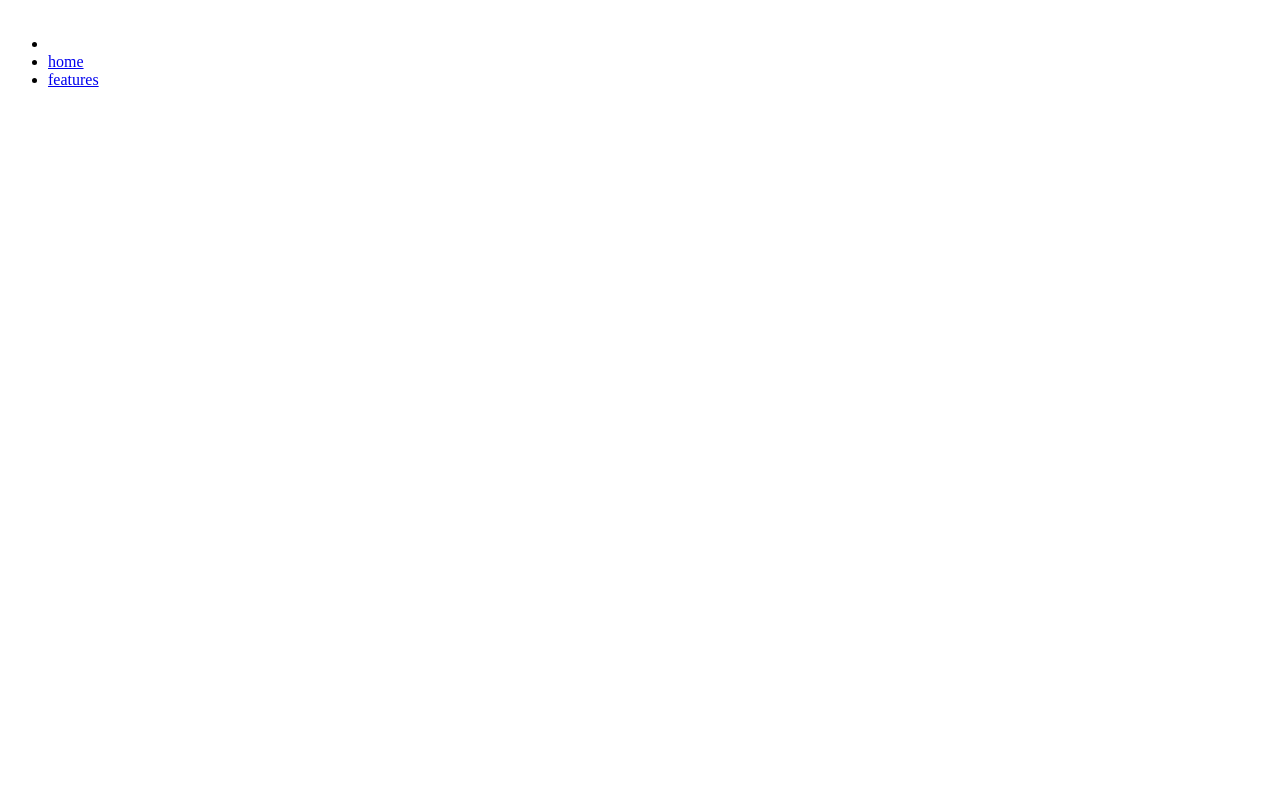
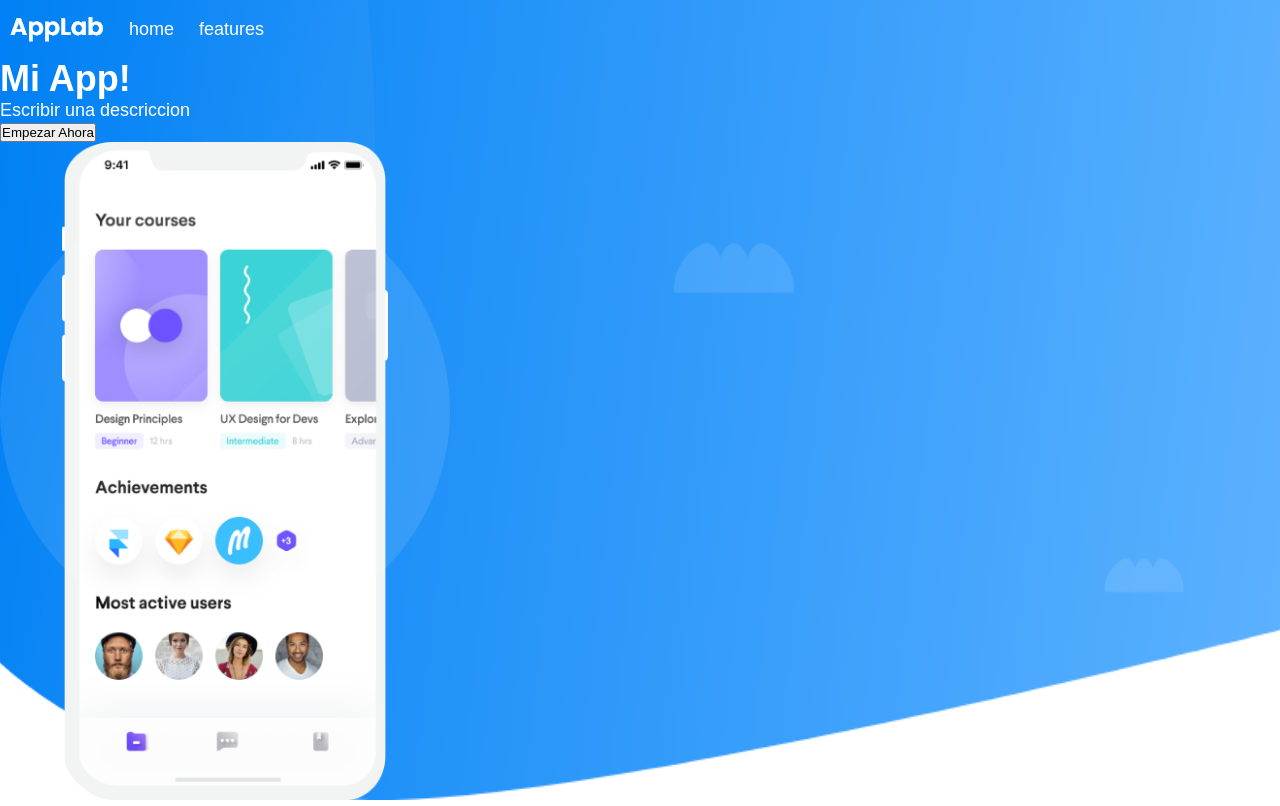
Before and after one commit to neipatino/proyect-html-neil, a plain HTML site: page index.html in a window 1280 px wide. Drawn offline with Linux system fonts and the light colour scheme.

Commit message:
nuevo full vidi

```diff
--- a/css/main.css
+++ b/css/main.css
@@ -0,0 +1,39 @@
+*{
+    padding: 0;
+    margin: 0;
+
+}
+
+body{
+    font-family:Arial, Helvetica, sans-serif;
+    font-size: 18px;
+}
+
+header{
+    background-image:  url(../img/bradcam.png);
+    background-repeat: no-repeat;
+    background-size: 100% 100%;
+    height: 100vh;
+    color: white;
+}
+
+#main-container #hearder #menu{
+    padding: 50px 0;
+
+}
+
+header #menu ul{
+    padding: 0;
+    margin: 0;
+}
+
+header #menu ul li{
+    display: inline-block;
+    padding: 10px;
+    vertical-align: middle;
+}
+
+header #menu ul li a{
+    color: white;
+    text-decoration: none;
+}
--- a/index.html
+++ b/index.html
@@ -3,6 +3,7 @@
 
 <head>
     <title>my proyect wedsite</title>
+    <link rel="stylesheet" href="css/main.css">
 </head>
 
 <body>
@@ -21,6 +22,25 @@
                     <li><a href="#">features</a></li>
                 </ul>
             </div>
+
+        <main>
+            <div calssName="texte">
+                <h1>Mi App!</h1>
+                <p>
+                    Escribir una descriccion
+                </p>
+                <p>
+                    <button>Empezar Ahora</button>
+                </p>
+           </div>
+
+
+           <div className="image">
+               <img src="img/phone.png" width="450" />
+
+           </div>
+        </main>
+
         </header>
     </div>
 
```
